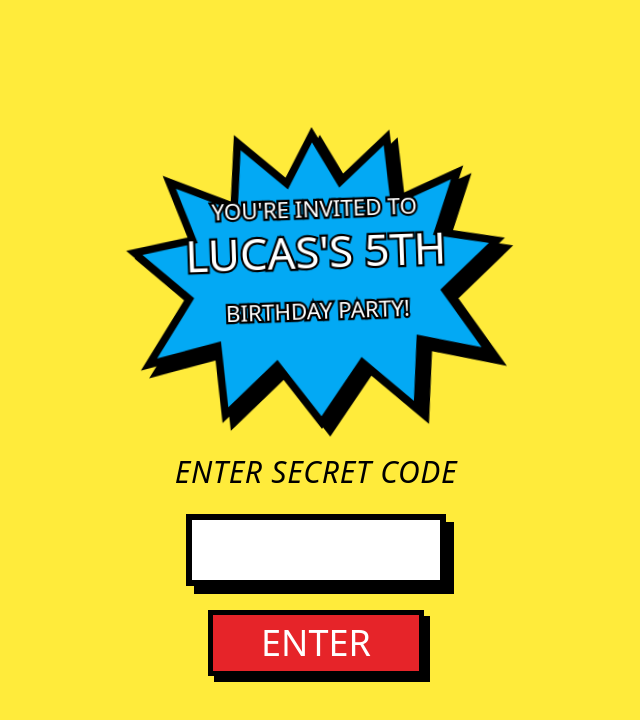
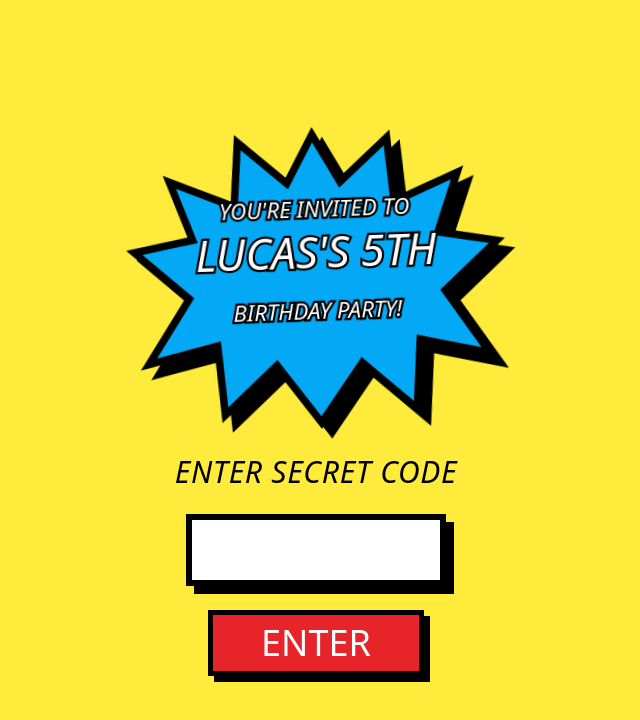
Before and after one commit to mikejm7/hello-world, a Next.js app: page / in a window 1280 px wide. Shown: the top 720 px of the page, without its empty margins (324-964 px from the left). Built offline with nearby package versions, Linux system fonts and the light colour scheme.

Commit message:
Update page.tsx

```diff
--- a/app/page.tsx
+++ b/app/page.tsx
@@ -4,45 +4,32 @@ import './globals.css';
 
 const WebSlinger = () => (
   <div className="fixed inset-0 pointer-events-none z-50 overflow-hidden">
-    {/* The animated container for Spidey */}
+    {/* Moving Container */}
     <div className="absolute top-0 left-0 animate-spidey-path">
       <div className="relative w-40 h-40">
-
-        {/* The Web: Now anchored relative to Spidey's position */}
         <svg
           className="absolute overflow-visible"
           style={{ top: '0', left: '0', width: '2000px', height: '2000px' }}
         >
           <line
-            x1="45"    /* Spidey's Hand X (Internal to his div) */
-            y1="110"   /* Spidey's Hand Y (Internal to his div) */
-            x2="-1000" /* Far left target */
-            y2="-200"  /* Upward angle for the swing anchor */
+            x1="45"    /* Hand X */
+            y1="110"   /* Hand Y */
+            x2="-1000" /* Anchor point (Top Left) */
+            y2="-800"
             stroke="white"
-            strokeWidth="4"
+            strokeWidth="5"
             className="web-line"
+            style={{ strokeLinecap: 'round' }}
           />
         </svg>
-
         <img
           src="/spidey-swing.png"
           alt="Spidey"
-          className="w-full h-auto drop-shadow-[0_20px_30px_rgba(0,0,0,0.5)]"
+          className="w-full h-auto drop-shadow-[0_25px_50px_rgba(0,0,0,0.5)]"
           onError={(e) => { e.currentTarget.style.display = 'none'; }}
         />
       </div>
     </div>
-  </div>
-);
-
-const ComicHeader = () => (
-  <div className="w-full max-w-[320px] mb-12 transform -rotate-2 relative z-10">
-    <svg viewBox="0 0 600 500" className="overflow-visible filter drop-shadow-[8px_8px_0px_rgba(0,0,0,1)]">
-      <path d="M300,20 L350,110 L440,30 L450,150 L570,100 L530,210 L640,230 L540,320 L620,440 L490,410 L480,540 L380,450 L300,560 L220,450 L120,540 L110,410 L-20,440 L60,320 L-40,230 L70,210 L30,100 L150,150 L160,30 L250,110 Z" fill="#03A9F4" stroke="black" strokeWidth="14" />
-      <text x="50%" y="35%" textAnchor="middle" fontSize="42" fill="white" stroke="black" strokeWidth="8" paintOrder="stroke" className="font-comic">YOU'RE INVITED TO</text>
-      <text x="50%" y="54%" textAnchor="middle" fontSize="82" fill="white" stroke="black" strokeWidth="8" paintOrder="stroke" className="font-comic">LUCAS'S 5TH</text>
-      <text x="50%" y="73%" textAnchor="middle" fontSize="42" fill="white" stroke="black" strokeWidth="8" paintOrder="stroke" className="font-comic">BIRTHDAY PARTY!</text>
-    </svg>
   </div>
 );
 
@@ -57,9 +44,10 @@ export default function SpideyInvite() {
     if (code.toUpperCase() === "SPIDEY6") {
       if (audioRef.current) audioRef.current.play();
       setIsUnlocked(true);
+      setError(false);
     } else {
       setError(true);
-      setTimeout(() => setError(false), 500); // Reset pulse after 0.5s
+      setTimeout(() => setError(false), 500);
     }
   };
 
@@ -70,7 +58,15 @@ export default function SpideyInvite() {
       <WebSlinger />
 
       <div className="relative z-10 flex flex-col items-center w-full max-w-[360px]">
-        <ComicHeader />
+        {/* Header Section */}
+        <div className="w-full max-w-[320px] mb-12 transform -rotate-2">
+            <svg viewBox="0 0 600 500" className="overflow-visible filter drop-shadow-[10px_10px_0px_rgba(0,0,0,1)]">
+                <path d="M300,20 L350,110 L440,30 L450,150 L570,100 L530,210 L640,230 L540,320 L620,440 L490,410 L480,540 L380,450 L300,560 L220,450 L120,540 L110,410 L-20,440 L60,320 L-40,230 L70,210 L30,100 L150,150 L160,30 L250,110 Z" fill="#03A9F4" stroke="black" strokeWidth="14" />
+                <text x="50%" y="35%" textAnchor="middle" fontSize="42" fill="white" stroke="black" strokeWidth="8" paintOrder="stroke" className="font-comic italic">YOU'RE INVITED TO</text>
+                <text x="50%" y="54%" textAnchor="middle" fontSize="82" fill="white" stroke="black" strokeWidth="8" paintOrder="stroke" className="font-comic italic">LUCAS'S 5TH</text>
+                <text x="50%" y="73%" textAnchor="middle" fontSize="42" fill="white" stroke="black" strokeWidth="8" paintOrder="stroke" className="font-comic italic">BIRTHDAY PARTY!</text>
+            </svg>
+        </div>
 
         {!isUnlocked ? (
           <div className="w-full flex flex-col items-center mt-4">
@@ -80,7 +76,7 @@ export default function SpideyInvite() {
                 type="text"
                 value={code}
                 onChange={(e) => setCode(e.target.value.toUpperCase())}
-                className="w-[260px] p-3 border-[6px] border-black text-center text-3xl font-bold bg-white shadow-[8px_8px_0px_black] uppercase focus:outline-none"
+                className={`w-[260px] p-3 border-[6px] border-black text-center text-3xl font-bold bg-white shadow-[8px_8px_0px_black] uppercase focus:outline-none transition-transform ${error ? 'animate-shake' : ''}`}
               />
               <button type="submit" className="bg-[#E62429] text-white text-4xl py-2 px-12 border-[5px] border-black shadow-[6px_6px_0px_black] active:translate-y-1 active:shadow-none transition-all uppercase">
                 ENTER
```
